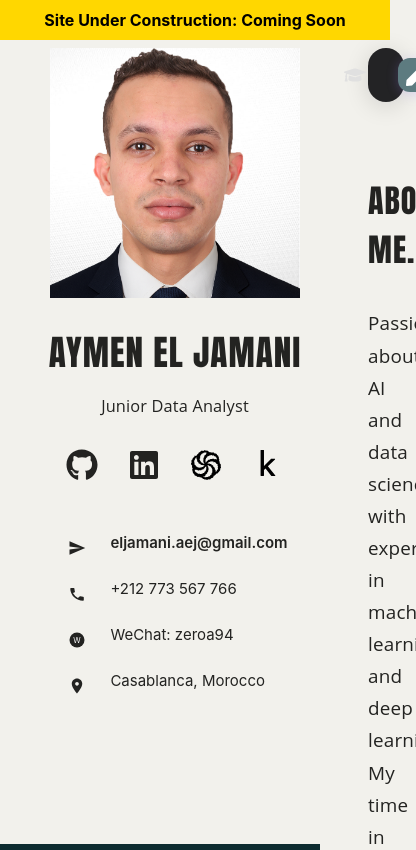
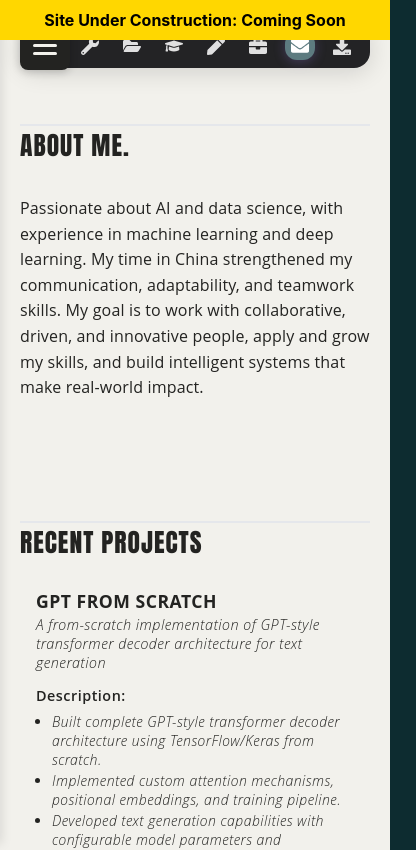
Before and after one commit to eljamani94/portfolio, a Next.js app: page / in a window 390 px wide. Shown: the top 850 px of the page, 416 px wide, since content can reach past the window. Built offline with nearby package versions, Linux system fonts and the light colour scheme.

Commit message:
made it responsive

```diff
--- a/components/MainContent.module.css
+++ b/components/MainContent.module.css
@@ -5,13 +5,22 @@
   background: #f2f1ec;
   color: #333333;
   min-height: 100vh;
-  transition: background 0.2s;
+  transition: background 0.2s, margin-left 0.3s ease;
   overflow-y: auto;
   display: flex;
   flex-direction: column;
   gap: 40px;
   margin-top: 0px;
   font-family: 'Montserrat', 'Open Sans', Arial, sans-serif;
+}
+
+/* Responsive styles */
+@media (max-width: 768px) {
+  .mainContent {
+    margin-left: 0;
+    padding: 24px 20px 48px 20px;
+    gap: 32px;
+  }
 }
 
 
--- a/components/MenuBar.module.css
+++ b/components/MenuBar.module.css
@@ -82,3 +82,37 @@
   background: #87a7ac;
   color: #0D2C30;
 }
+
+/* Responsive styles */
+@media (max-width: 768px) {
+  .menuBar {
+    padding: 8px 12px;
+    border-radius: 16px;
+    margin-bottom: 24px;
+  }
+
+  .menuBar ul {
+    gap: 12px;
+    flex-wrap: wrap;
+  }
+
+  .menuBar li {
+    font-size: 1.2rem;
+    padding: 5px 6px;
+  }
+
+  .menuBar li svg {
+    width: 18px;
+    height: 18px;
+  }
+
+  .downloadBtn {
+    font-size: 1.2rem;
+    padding: 5px 6px;
+  }
+
+  .resumeBtn {
+    font-size: 0.9rem;
+    padding: 6px 12px 6px 8px;
+  }
+}
--- a/components/Sidebar.js
+++ b/components/Sidebar.js
@@ -1,12 +1,42 @@
+'use client';
+
+import { useState } from 'react';
 import styles from './Sidebar.module.css';
 import { FaGithub, FaLinkedin } from 'react-icons/fa';
 
 
 export default function Sidebar() {
+  const [isOpen, setIsOpen] = useState(false);
   const basePath = process.env.NODE_ENV === 'production' ? '/portfolio' : '';
 
+  const toggleMenu = () => {
+    setIsOpen(!isOpen);
+  };
+
+  const closeMenu = () => {
+    setIsOpen(false);
+  };
+
   return (
-    <aside className={styles.sidebar}>
+    <>
+      <button
+        className={styles.menuToggle}
+        onClick={toggleMenu}
+        aria-label="Toggle menu"
+        aria-expanded={isOpen}
+      >
+        <span className={styles.hamburgerLine}></span>
+        <span className={styles.hamburgerLine}></span>
+        <span className={styles.hamburgerLine}></span>
+      </button>
+      {isOpen && (
+        <div
+          className={styles.overlay}
+          onClick={closeMenu}
+          aria-hidden="true"
+        />
+      )}
+      <aside className={`${styles.sidebar} ${isOpen ? styles.sidebarOpen : ''}`}>
       <img src={`${basePath}/pro.png`} alt="Profile" className={styles.profileImage} />
       <h2 className={styles.sidebarName}>Aymen El Jamani</h2>
       <div className={styles.sidebarBio}>
@@ -36,6 +66,14 @@ export default function Sidebar() {
           <span className={styles.contactText}>Casablanca, Morocco</span>
         </div>
       </div>
+      <button
+        className={styles.closeButton}
+        onClick={closeMenu}
+        aria-label="Close menu"
+      >
+        ×
+      </button>
     </aside>
+    </>
   );
 }
--- a/components/Sidebar.module.css
+++ b/components/Sidebar.module.css
@@ -161,3 +161,150 @@
   color: #ffffff;
   background: #232321;
 }
+
+/* Mobile Menu Toggle Button */
+.menuToggle {
+  display: none;
+  position: fixed;
+  top: 20px;
+  left: 20px;
+  z-index: 100;
+  background: #232321;
+  border: none;
+  width: 50px;
+  height: 50px;
+  border-radius: 8px;
+  cursor: pointer;
+  flex-direction: column;
+  justify-content: center;
+  align-items: center;
+  gap: 5px;
+  padding: 0;
+  box-shadow: 0 2px 8px rgba(0, 0, 0, 0.2);
+}
+
+.hamburgerLine {
+  width: 24px;
+  height: 3px;
+  background: #f2f1ec;
+  transition: all 0.3s ease;
+  border-radius: 2px;
+}
+
+.menuToggle:hover {
+  background: #333;
+}
+
+/* Overlay for mobile */
+.overlay {
+  display: none;
+  position: fixed;
+  top: 0;
+  left: 0;
+  right: 0;
+  bottom: 0;
+  background: rgba(0, 0, 0, 0.5);
+  z-index: 15;
+}
+
+/* Close button for mobile */
+.closeButton {
+  display: none;
+  position: absolute;
+  top: 20px;
+  right: 20px;
+  background: transparent;
+  border: none;
+  color: #232321;
+  font-size: 36px;
+  line-height: 1;
+  cursor: pointer;
+  width: 40px;
+  height: 40px;
+  padding: 0;
+  z-index: 25;
+}
+
+.closeButton:hover {
+  color: #000;
+}
+
+/* Responsive styles */
+@media (max-width: 768px) {
+  .menuToggle {
+    display: flex;
+  }
+
+  .overlay {
+    display: block;
+  }
+
+  .closeButton {
+    display: block;
+  }
+
+  .sidebar {
+    transform: translateX(-100%);
+    transition: transform 0.3s ease-in-out;
+    width: 280px;
+    padding: 48px 20px 0 20px;
+    box-shadow: 2px 0 10px rgba(0, 0, 0, 0.1);
+  }
+
+  .sidebar.sidebarOpen {
+    transform: translateX(0);
+  }
+
+  .profileImage {
+    width: 180px;
+    height: 180px;
+  }
+
+  .sidebarName {
+    font-size: 1.8rem;
+  }
+
+  .sidebarBio {
+    font-size: 0.95rem;
+  }
+
+  .contactInfo {
+    gap: 12px;
+  }
+
+  .contactRow {
+    font-size: 14px;
+    gap: 12px;
+  }
+
+  .contactText {
+    font-size: 14px;
+  }
+
+  .socials {
+    gap: 14px;
+    font-size: 1.5rem;
+  }
+
+  .socials a {
+    width: 40px;
+    height: 40px;
+    font-size: 1.8rem;
+  }
+}
+
+@media (max-width: 480px) {
+  .sidebar {
+    width: 100%;
+    max-width: 320px;
+  }
+
+  .profileImage {
+    width: 150px;
+    height: 150px;
+  }
+
+  .sidebarName {
+    font-size: 1.5rem;
+  }
+}
--- a/components/sections/CertificationsSection.module.css
+++ b/components/sections/CertificationsSection.module.css
@@ -169,3 +169,57 @@
   margin-left: 18px;
   white-space: nowrap;
 }
+
+/* Responsive styles */
+@media (max-width: 768px) {
+  .certificationsSection {
+    max-height: none;
+  }
+
+  .heading {
+    font-size: 1.6rem;
+  }
+
+  .description {
+    font-size: 15px;
+    margin-bottom: 20px;
+  }
+
+  .certificationLink {
+    padding: 10px 0;
+    flex-wrap: wrap;
+  }
+
+  .certNum {
+    min-width: 32px;
+    font-size: 0.95rem;
+    padding-left: 4px;
+  }
+
+  .certLogo {
+    width: 20px;
+    height: 20px;
+    margin-right: 6px;
+  }
+
+  .certName {
+    font-size: 14px;
+    white-space: normal;
+    overflow: visible;
+    text-overflow: clip;
+    flex: 1 1 100%;
+    order: 3;
+    margin-top: 4px;
+  }
+
+  .certDate {
+    font-size: 13px;
+    margin-left: auto;
+    min-width: auto;
+  }
+
+  .certMain {
+    flex: 1;
+    min-width: 0;
+  }
+}
--- a/components/sections/EducationSection.module.css
+++ b/components/sections/EducationSection.module.css
@@ -96,3 +96,57 @@
   border-radius: 10px;
   box-shadow: 0 2px 12px #1a2324;
 }
+
+/* Responsive styles */
+@media (max-width: 768px) {
+  .timelineRow {
+    flex-direction: column;
+    gap: 8px;
+    margin-bottom: 24px;
+  }
+
+  .timelineYear {
+    min-width: auto;
+    text-align: left;
+    font-size: 0.85rem;
+    margin-top: 0;
+  }
+
+  .timelineLine {
+    display: none;
+  }
+
+  .heading {
+    font-size: 1.6rem;
+  }
+
+  .timelineSchool {
+    font-size: 1rem;
+  }
+
+  .timelineDegree {
+    font-size: 0.95rem;
+  }
+
+  .school {
+    font-size: 15px;
+  }
+
+  .degree {
+    font-size: 14px;
+  }
+
+  .years {
+    font-size: 13px;
+    margin-left: 0;
+  }
+
+  .country {
+    font-size: 12px;
+    margin-left: 0;
+  }
+
+  .diploma {
+    height: 150px;
+  }
+}
--- a/components/sections/ExperienceSection.module.css
+++ b/components/sections/ExperienceSection.module.css
@@ -113,3 +113,44 @@
   color: #87a7ac;
   font-weight: bold;
 }
+
+/* Responsive styles */
+@media (max-width: 768px) {
+  .timelineRow {
+    flex-direction: column;
+    gap: 8px;
+    margin-bottom: 24px;
+  }
+
+  .timelineYear {
+    min-width: auto;
+    text-align: left;
+    font-size: 0.85rem;
+    margin-top: 0;
+  }
+
+  .timelineLine {
+    display: none;
+  }
+
+  .heading {
+    font-size: 1.6rem;
+  }
+
+  .timelineCompany {
+    font-size: 1rem;
+  }
+
+  .timelineCompanyName {
+    font-size: 0.95rem;
+  }
+
+  .timelinePeriod {
+    font-size: 0.85rem;
+  }
+
+  .descriptionItem {
+    font-size: 0.9rem;
+    padding-left: 14px;
+  }
+}
--- a/components/sections/HeroSection.module.css
+++ b/components/sections/HeroSection.module.css
@@ -58,3 +58,40 @@
   margin-top: 0.5em;
   letter-spacing: 0.01em;
 }
+
+/* Responsive styles */
+@media (max-width: 768px) {
+  .aboutHeading {
+    font-size: 1.6rem;
+  }
+
+  .title {
+    font-size: 2.2rem;
+    letter-spacing: -1px;
+    margin-bottom: 14px;
+  }
+
+  .subtitle {
+    font-size: 1.1rem;
+    margin-bottom: 24px;
+  }
+
+  .stats {
+    gap: 24px;
+    flex-wrap: wrap;
+    margin-top: 14px;
+  }
+
+  .statNumber {
+    font-size: 1.8rem;
+  }
+
+  .statLabel {
+    font-size: 0.9rem;
+  }
+
+  .body, .description {
+    font-size: 1rem;
+    line-height: 1.6;
+  }
+}
--- a/components/sections/ProjectsSection.module.css
+++ b/components/sections/ProjectsSection.module.css
@@ -169,3 +169,43 @@
   color: #87a7ac;
   font-size: 1rem;
 }
+
+/* Responsive styles */
+@media (max-width: 768px) {
+  .project {
+    padding: 18px 16px;
+    gap: 16px;
+    flex-direction: column;
+    align-items: flex-start;
+  }
+
+  .projectImg {
+    width: 100%;
+    height: 120px;
+    object-fit: cover;
+  }
+
+  .heading {
+    font-size: 1.6rem;
+  }
+
+  .project h3 {
+    font-size: 1.1rem;
+  }
+
+  .project p {
+    font-size: 0.9rem;
+  }
+
+  .project ul {
+    font-size: 0.9rem;
+  }
+
+  .project li {
+    font-size: 0.9rem;
+  }
+
+  .project strong {
+    font-size: 0.9rem;
+  }
+}
--- a/components/sections/SkillsSection.module.css
+++ b/components/sections/SkillsSection.module.css
@@ -77,3 +77,31 @@
   color: #ffffff;
   transform: translateY(-2px);
 }
+
+/* Responsive styles */
+@media (max-width: 768px) {
+  .heading {
+    font-size: 1.6rem;
+    margin-bottom: 24px;
+  }
+
+  .skillsGrid {
+    grid-template-columns: 1fr;
+    gap: 16px;
+    margin-bottom: 24px;
+  }
+
+  .skillCategory {
+    padding: 18px;
+  }
+
+  .categoryTitle {
+    font-size: 1.1rem;
+    margin-bottom: 16px;
+  }
+
+  .skillItem {
+    font-size: 0.9rem;
+    padding: 5px 10px;
+  }
+}
```
